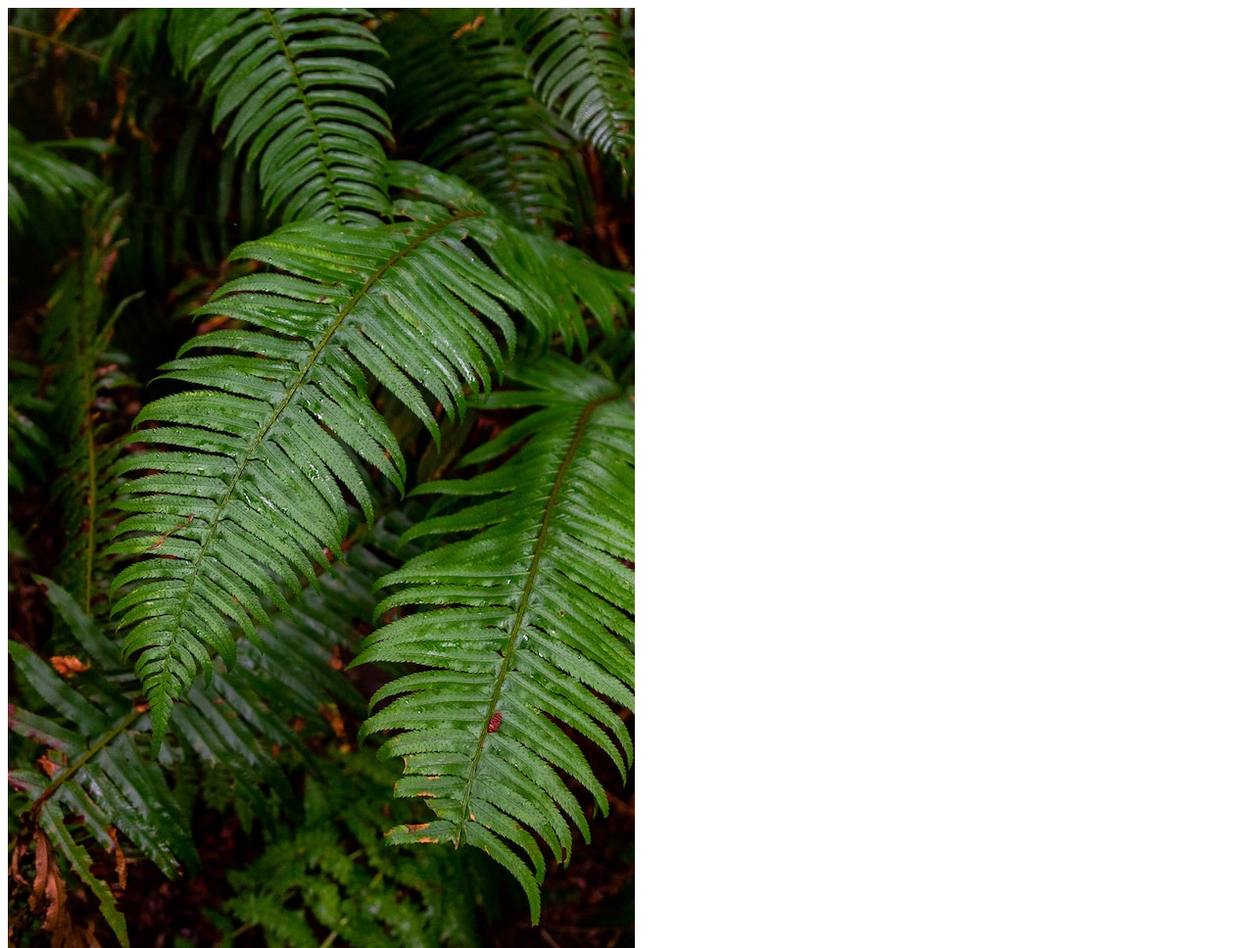
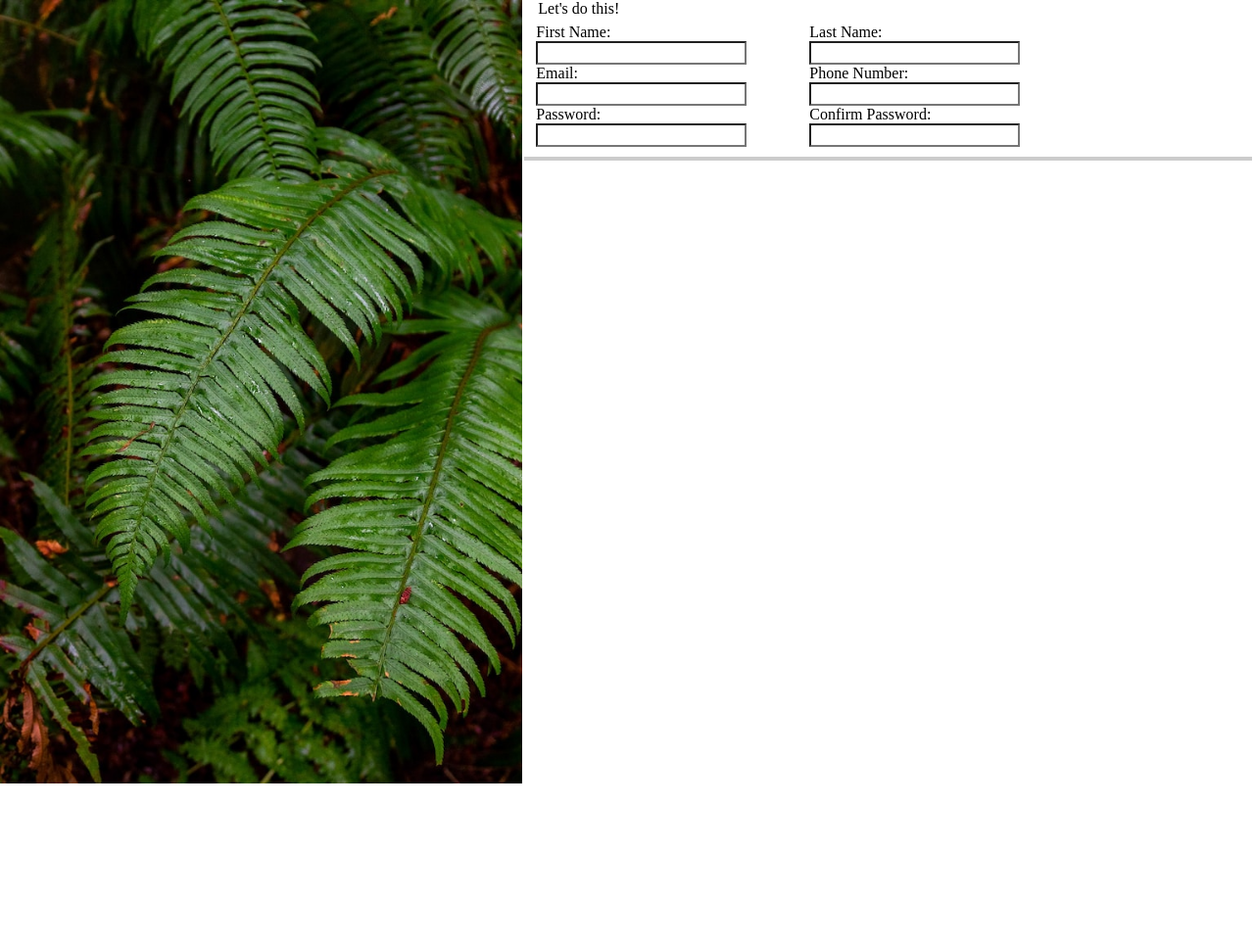
Before and after one commit to AName0/forms-2, a plain HTML site: page index.html in a window 1280 px wide. Shown: the top 968 px of the page at 98% size. After the commit the page ends 800 px from the top, so only its background shows below. Drawn offline with Linux system fonts and the light colour scheme.

Commit message:
added shadow to form, changed size of body and form

```diff
--- a/stylesheet.css
+++ b/stylesheet.css
@@ -1,5 +1,18 @@
 * {
     font-size: 16px;
+}
+
+body {
+    display: flex;
+    margin: 0;
+    padding: 0;
+    height: 100dvh;
+    width: 100dvw;
+}
+
+form {
+    height: 100%;
+    width: 100%;
 }
 
 label,input{
@@ -10,4 +23,5 @@ fieldset {
     display: flex;
     gap: 4rem;
     border: 0;
+    box-shadow: 0 0.25rem 0 0 rgba(0, 0, 0, 0.2);
 }
```
